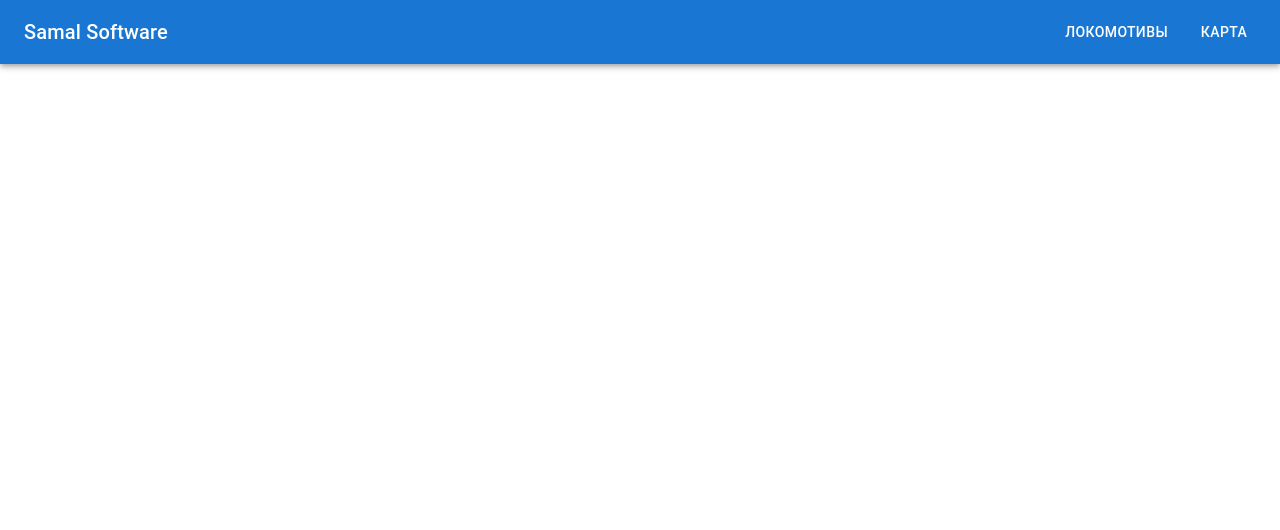
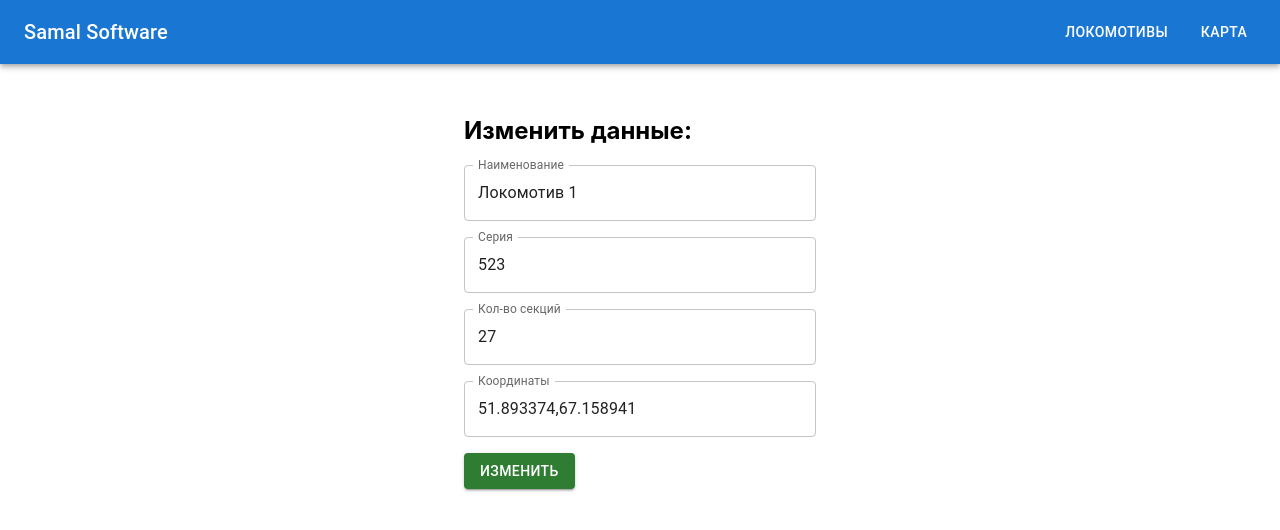
Before and after one commit to iamkniser/locomotives, a React (Create React App) app: page /locomotive/1 in a window 1280 px wide. Shown: the top 530 px of the page. Built offline with nearby package versions, Linux system fonts and the light colour scheme.

Commit message:
edit logic

```diff
--- a/src/components/app/App.jsx
+++ b/src/components/app/App.jsx
@@ -2,6 +2,7 @@
 import React from 'react';
 import { Route, Routes } from 'react-router-dom';
 import AddForm from '../addForm/AddForm';
+import EditForm from '../editForm/EditForm';
 import LocomotivesList from '../locomotives/LocomotivesList';
 import Map from '../map/Map';
 import Navbar from '../Navbar';
@@ -15,6 +16,7 @@ function App() {
         <Route path="/locomotives-list" element={<LocomotivesList />} />
         <Route path="/map" element={<Map />} />
         <Route path="/locomotive" element={<AddForm />} />
+        <Route path="/locomotive/:id" element={<EditForm />} />
       </Routes>
 
     </>
--- /dev/null
+++ b/src/components/editForm/EditForm.jsx
@@ -0,0 +1,60 @@
+import {
+  Button, Container, Stack, TextField,
+} from '@mui/material';
+import React, { useState } from 'react';
+import { useSelector } from 'react-redux';
+import { useNavigate, useParams } from 'react-router-dom';
+
+function EditForm() {
+  const locomotives = useSelector((state) => state.locomotives.locomotives);
+  const navigate = useNavigate();
+  // const dispatch = useDispatch();
+  const { id } = useParams();
+  console.log(id);
+
+  // const [formData, setFormData] = useState({
+  //   title: '', series: '', sections: '', coordinates: '',
+  // });
+
+  const {
+    title, series, sections, coordinates,
+  } = locomotives[id - 1];
+
+  const handleEdit = (e) => {
+
+  };
+
+  return (
+    <Container sx={{ width: 400, paddingTop: 4 }}>
+      <h2>Изменить данные:</h2>
+      <Stack direction="column" spacing={2}>
+        <TextField id="outlined-basic" label="Наименование" variant="outlined" value={title} onChange={(e) => handleEdit(e)} />
+        <TextField id="outlined-basic" label="Серия" variant="outlined" value={series} onChange={(e) => handleEdit(e)} />
+        <TextField id="outlined-basic" label="Кол-во секций" variant="outlined" value={sections} onChange={(e) => handleEdit(e)} />
+        <TextField
+          id="outlined-basic"
+          label="Координаты"
+          variant="outlined"
+          value={coordinates}
+          onChange={(e) => handleEdit(e)}
+        />
+
+      </Stack>
+      <Button
+        variant="contained"
+        color="success"
+        sx={{ marginTop: 2 }}
+        onClick={() => {
+          // dispatch(addLocomotive({
+          //   title, series, sections, coordinates,
+          // }));
+          navigate('/locomotives-list');
+        }}
+      >
+        Изменить
+      </Button>
+    </Container>
+  );
+}
+
+export default EditForm;
--- a/src/components/locomotives/LocomotiveItem.jsx
+++ b/src/components/locomotives/LocomotiveItem.jsx
@@ -6,10 +6,12 @@ import React from 'react';
 import ClearIcon from '@mui/icons-material/Clear';
 import EditIcon from '@mui/icons-material/Edit';
 import { useDispatch } from 'react-redux';
+import { useNavigate } from 'react-router-dom';
 import { removeLocomotive } from '../../store/locomotiveSlice';
 
 function LocomotiveItem({ locomotive }) {
   const dispatch = useDispatch();
+  const navigate = useNavigate();
 
   const {
     id, title, series, sections, coordinates,
@@ -27,7 +29,7 @@ function LocomotiveItem({ locomotive }) {
       <TableCell align="right">{`${coordinates[0]} ${coordinates[1]}`}</TableCell>
       <TableCell align="right">
         <Stack direction="row" spacing={2} justifyContent="flex-end">
-          <Button variant="contained" color="primary"><EditIcon /></Button>
+          <Button variant="contained" color="primary" onClick={() => navigate(`/locomotive/${locomotive.id}`)}><EditIcon /></Button>
           <Button variant="contained" color="error" onClick={() => dispatch(removeLocomotive(id))}><ClearIcon /></Button>
         </Stack>
       </TableCell>
```
